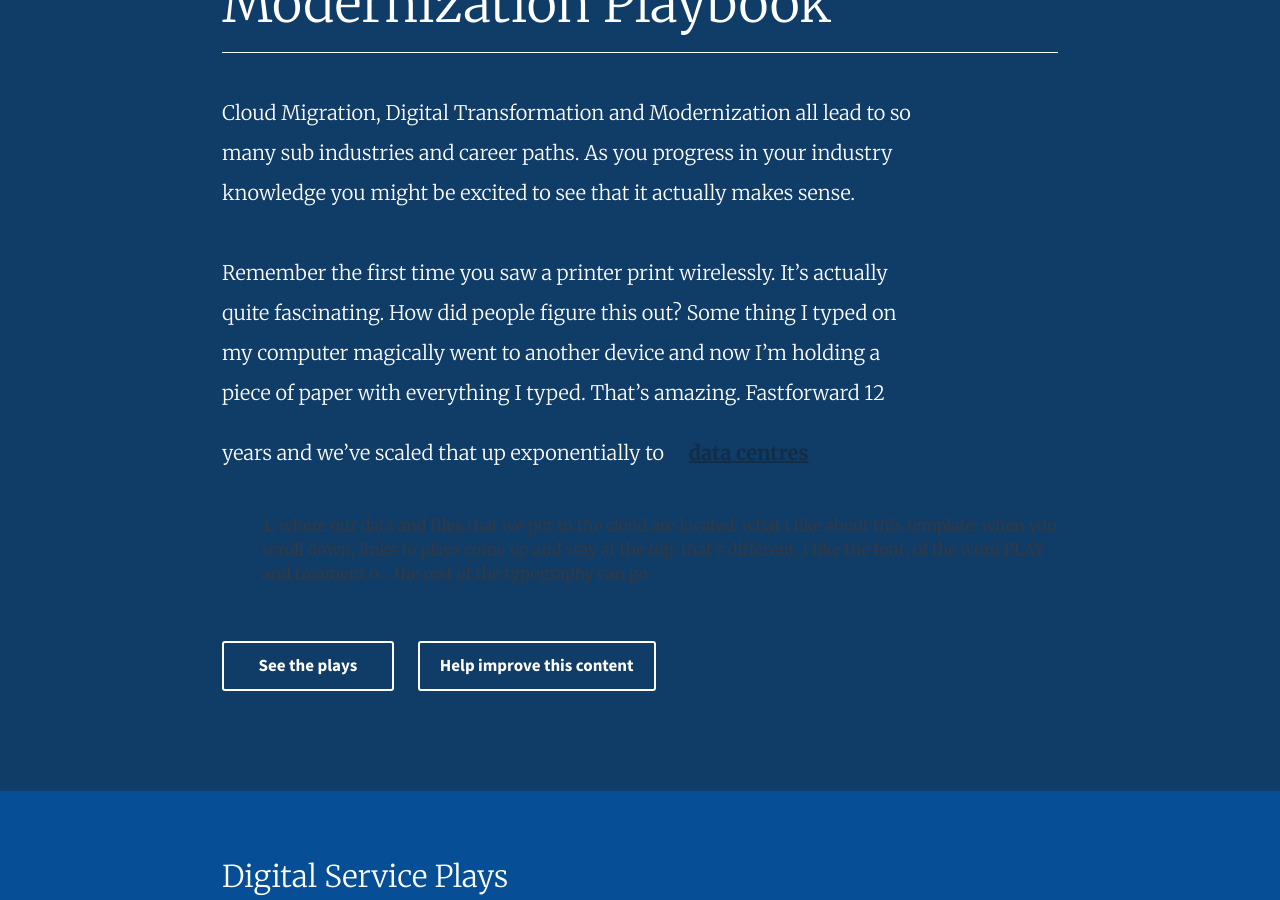
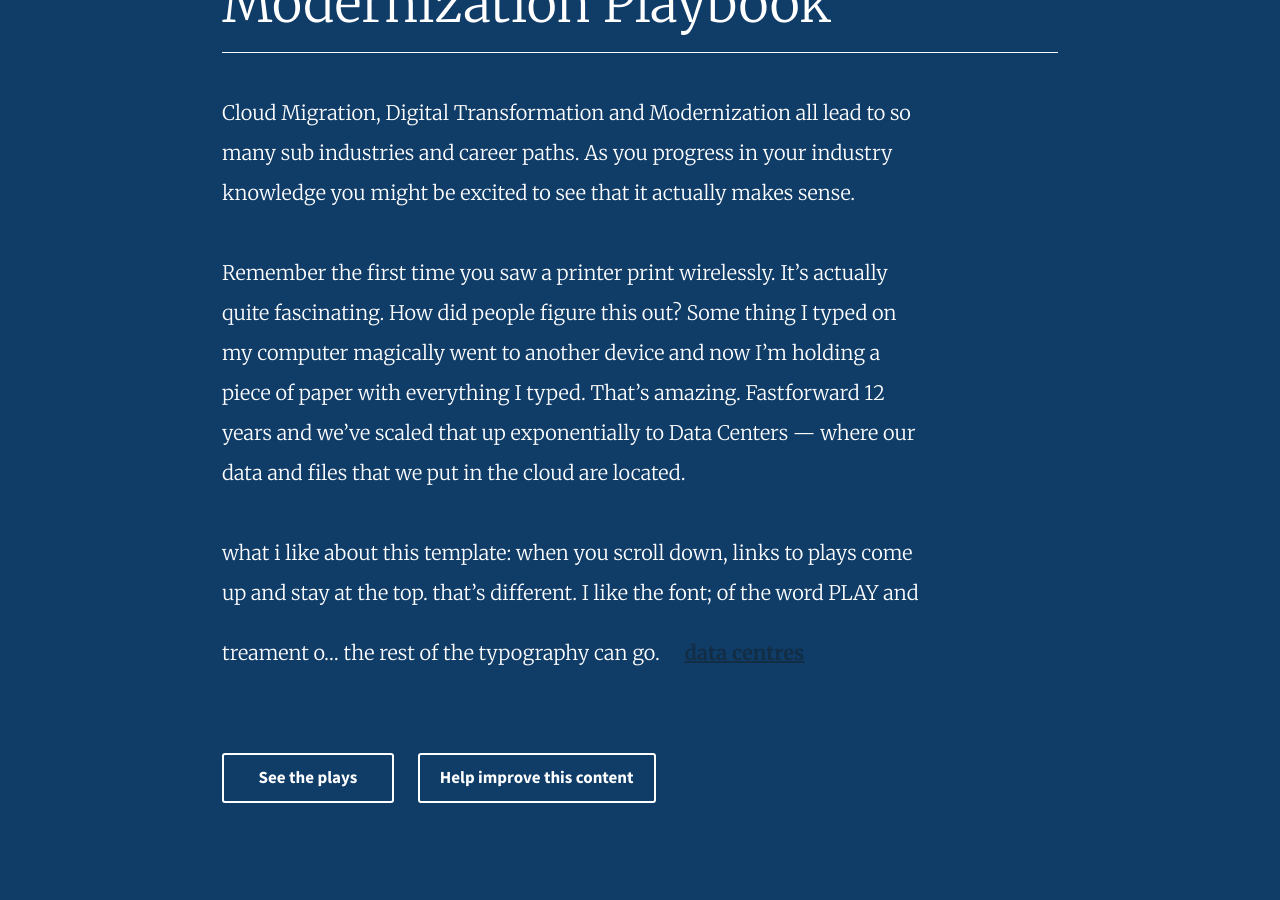
Before and after one commit to ModernizationDigital/ModernizationDigital.github.io, a Jekyll site: the page built from index.html, in a window 1280 px wide and 900 px high, scrolled down 263 px. Built offline with Jekyll 4.4.1, drawn with Linux system fonts in a browser that asks for light colours; some of the changed lines change nothing that is shown.

Commit message:
chnges in location of popup

```diff
--- a/_includes/introduction.md
+++ b/_includes/introduction.md
@@ -3,6 +3,11 @@
 Cloud Migration, Digital Transformation and Modernization all lead to so many sub industries and career paths. As you progress in your industry knowledge you might be excited to see that it actually makes sense.
 
 Remember the first time you saw a printer print wirelessly. It's actually quite fascinating. How did people figure this out? Some thing I typed on my computer magically went to another device and now I'm holding a piece of paper with everything I typed. That's amazing. Fastforward 12 years and we've scaled that up exponentially to
+Data Centers — where our data and files that we put in the cloud are located.
+
+what i like about this template:
+when you scroll down, links to plays come up and stay at the top. that's different.
+I like the font; of the word PLAY and treament o... the rest of the typography can go.
 <a class="trigger_popup_fricc">data centres</a>
 <div class="hover_bkgr_fricc">
     <span class="helper"></span>
@@ -10,7 +15,4 @@
         <div class="popupCloseButton">&times;</div>
         <p>What is a Data Centre?<br/>data servers are so cool</p>
     </div>
-</div> - where our data and files that we put in the cloud are located.
-what i like about this template:
-when you scroll down, links to plays come up and stay at the top. that's different.
-I like the font; of the word PLAY and treament o... the rest of the typography can go.
+</div>
```
